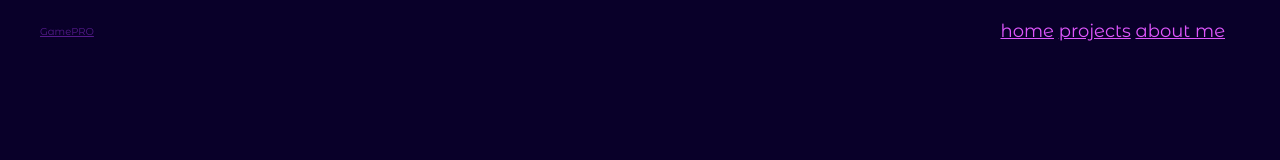
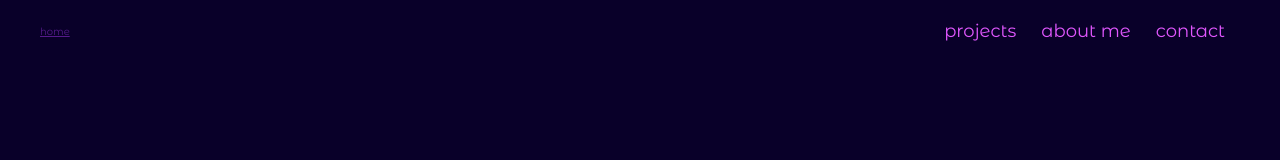
Before and after one commit to saracheak/saracheak.github.io, a plain HTML site: page index.html in a window 1280 px wide. Drawn offline with Linux system fonts and the light colour scheme.

Commit message:
fix navbar

```diff
--- a/css/style.css
+++ b/css/style.css
@@ -58,8 +58,16 @@ section{
     margin: 0 1.5rem;
     font-size: 1.8rem;
     color: var(--light-white);
+    display: flex;
+    gap: 2.5rem;
 }
 
 .header .flex .navbar a{
-    color:var(--main-color)
+    color:var(--main-color);
+    text-decoration: none;
+    transition: color 0.3s ease;
 }
+
+.header .flex .navbar a:hover {
+    color: var(--white);
+}
--- a/index.html
+++ b/index.html
@@ -9,11 +9,11 @@
 <header class="header">
 
     <section class="flex">
-        <a href="" class="logo"> GamePRO</a>
+        <a href="" class="home"> home</a>
         <nav class="navbar">
-            <a href="#home">home</a>
             <a href="#projects">projects</a>
             <a href="#about me">about me</a>
+            <a href="#contact">contact</a>
         </nav>
     </section>
 </header>
```
